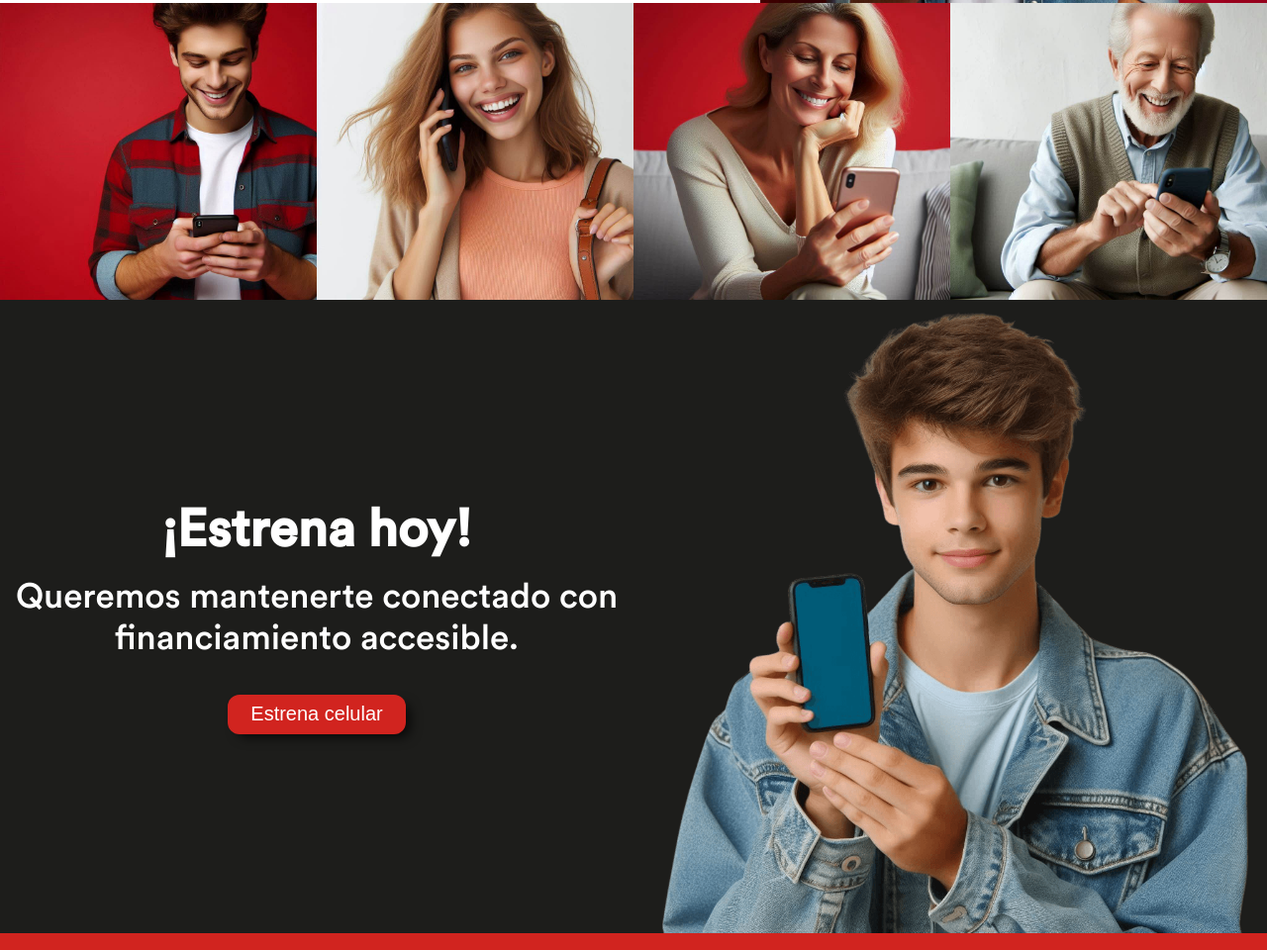
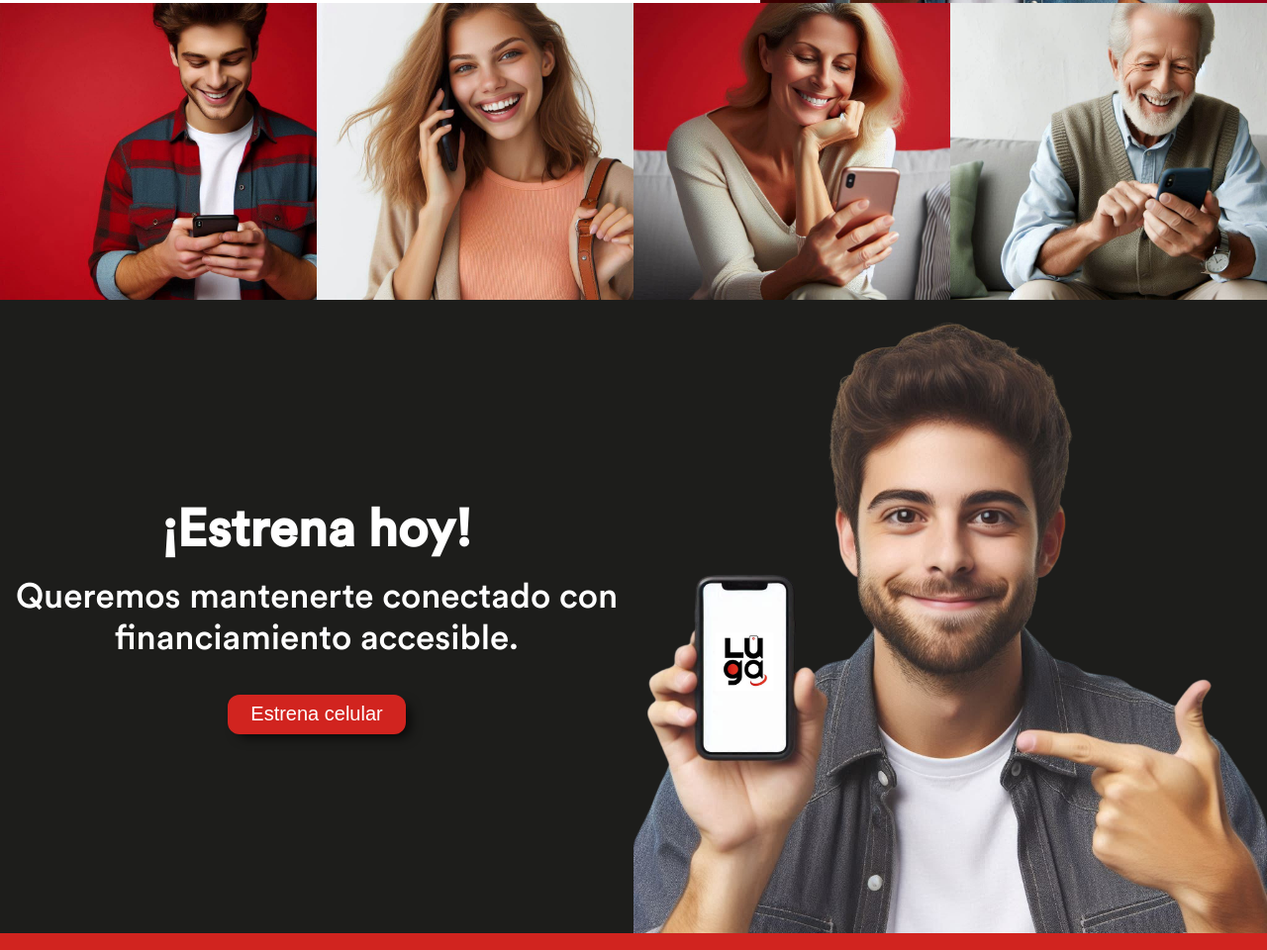
Before and after one commit to steevenU1/Luga, a plain HTML site: page landing-page-luga/index.html in a window 1280 px wide. Shown: the part 397-1357 px from the top of the page at 99% size. Drawn offline with Linux system fonts and the light colour scheme.

Commit message:
Modificando sección de contacto

```diff
--- a/landing-page-luga/index.html
+++ b/landing-page-luga/index.html
@@ -59,7 +59,7 @@
             </button>
         </div>
         <div class="credit-section-img">
-            <img src="./assets/img/Diseño sin título.png" alt="">
+            <img src="./assets/img/Chico mostrando su cel.png" alt="">
         </div>
 
     </section>
```
Also changed, not shown: landing-page-luga/assets/img/Chico mostrando su cel.png (added).
